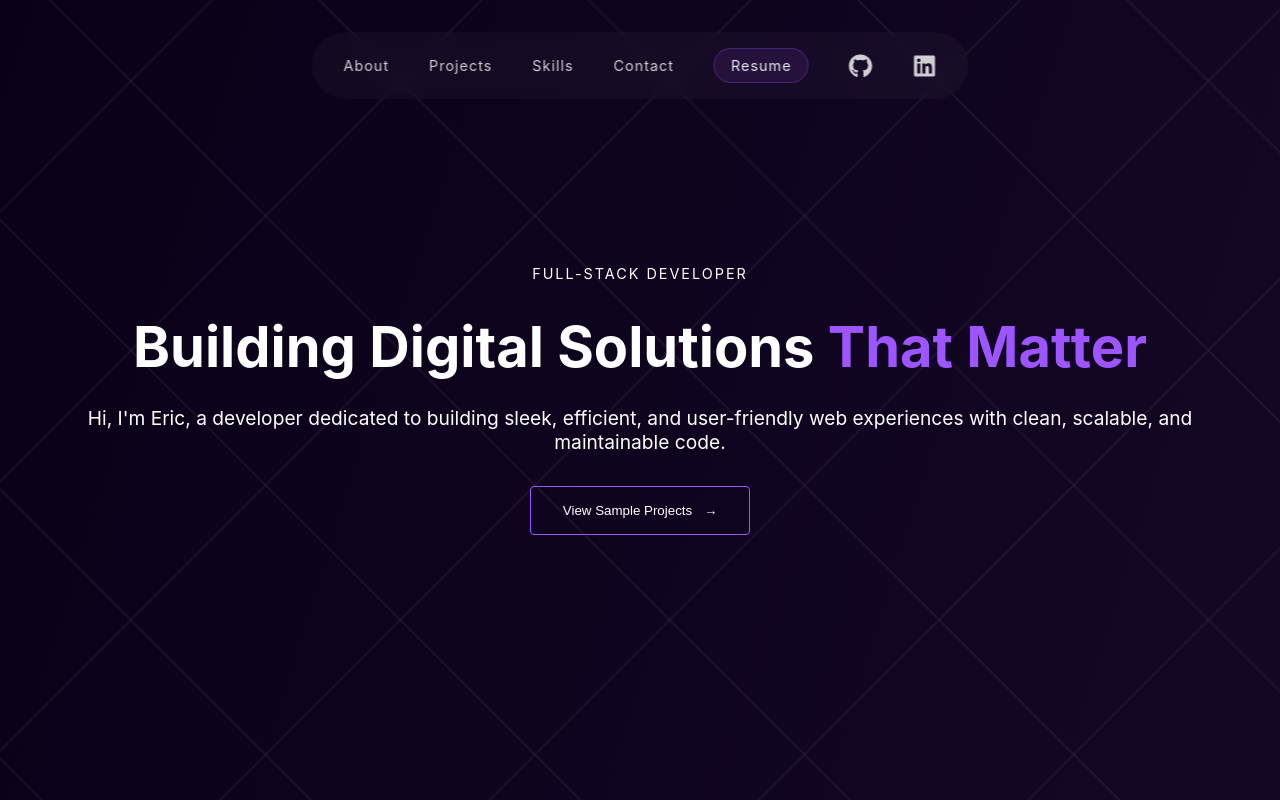
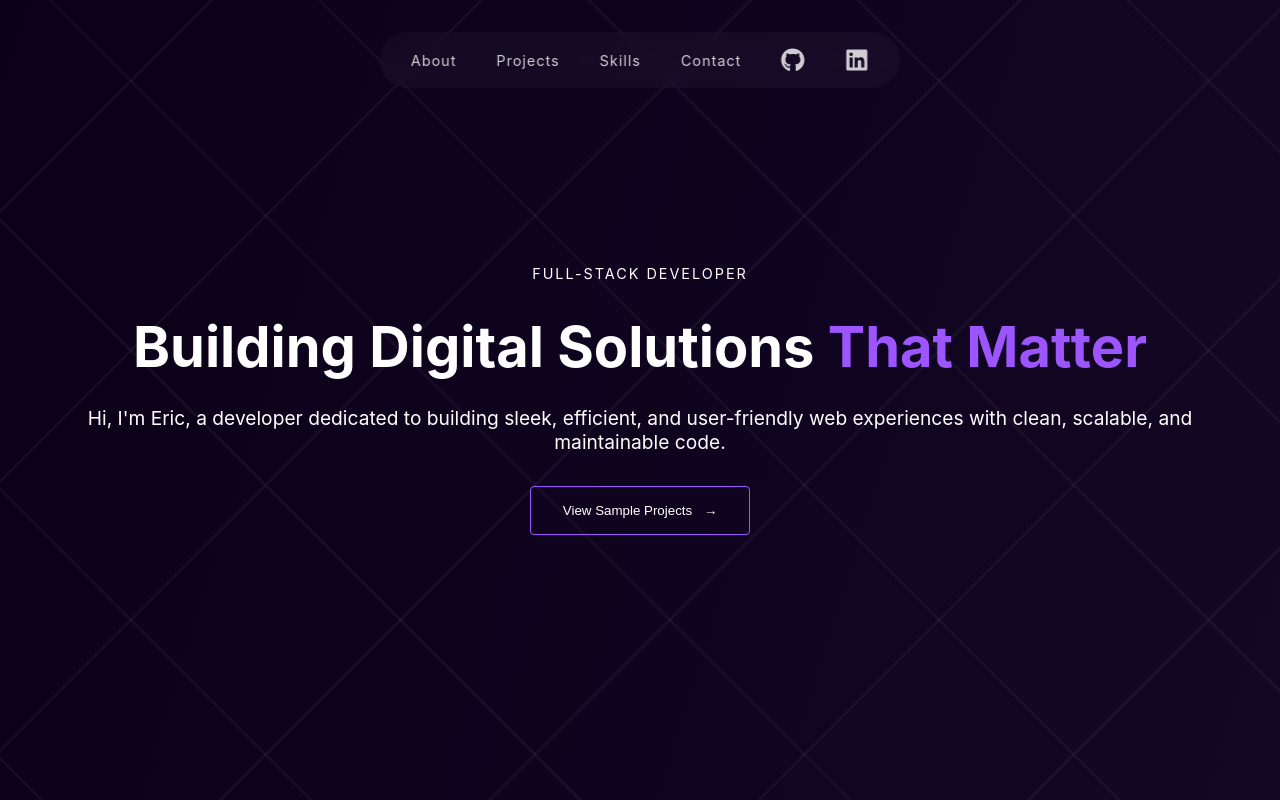
Before and after one commit to eric-capiz/portfolio, a React (Vite) app: page / in a window 1280 px wide. Shown: the top 800 px of the page. Built offline with nearby package versions, Linux system fonts and the light colour scheme.

Commit message:
remove resume

```diff
--- a/src/components/Nav.jsx
+++ b/src/components/Nav.jsx
@@ -6,21 +6,21 @@ import Analytics from "../services/analytics";
 function Nav() {
   const [isMenuOpen, setIsMenuOpen] = useState(false);
 
-  const handleResumeDownload = () => {
-    Analytics.trackAction({
-      type: "button",
-      element: "button",
-      text: "Resume Download",
-      url: "/Resume.pdf",
-    });
+  // const handleResumeDownload = () => {
+  //   Analytics.trackAction({
+  //     type: "button",
+  //     element: "button",
+  //     text: "Resume Download",
+  //     url: "/Resume.pdf",
+  //   });
 
-    const link = document.createElement("a");
-    link.href = "/Resume.pdf";
-    link.download = "Eric_Capiz_Resume.pdf";
-    document.body.appendChild(link);
-    link.click();
-    document.body.removeChild(link);
-  };
+  //   const link = document.createElement("a");
+  //   link.href = "/Resume.pdf";
+  //   link.download = "Eric_Capiz_Resume.pdf";
+  //   document.body.appendChild(link);
+  //   link.click();
+  //   document.body.removeChild(link);
+  // };
 
   const handleNavClick = (e) => {
     e.preventDefault();
@@ -82,9 +82,9 @@ function Nav() {
         <a href="#contact" onClick={handleNavClick}>
           Contact
         </a>
-        <button onClick={handleResumeDownload} className="resume-link">
+        {/* <button onClick={handleResumeDownload} className="resume-link">
           Resume
-        </button>
+        </button> */}
         <a
           href="https://github.com/ericcapiz"
           target="_blank"
```
